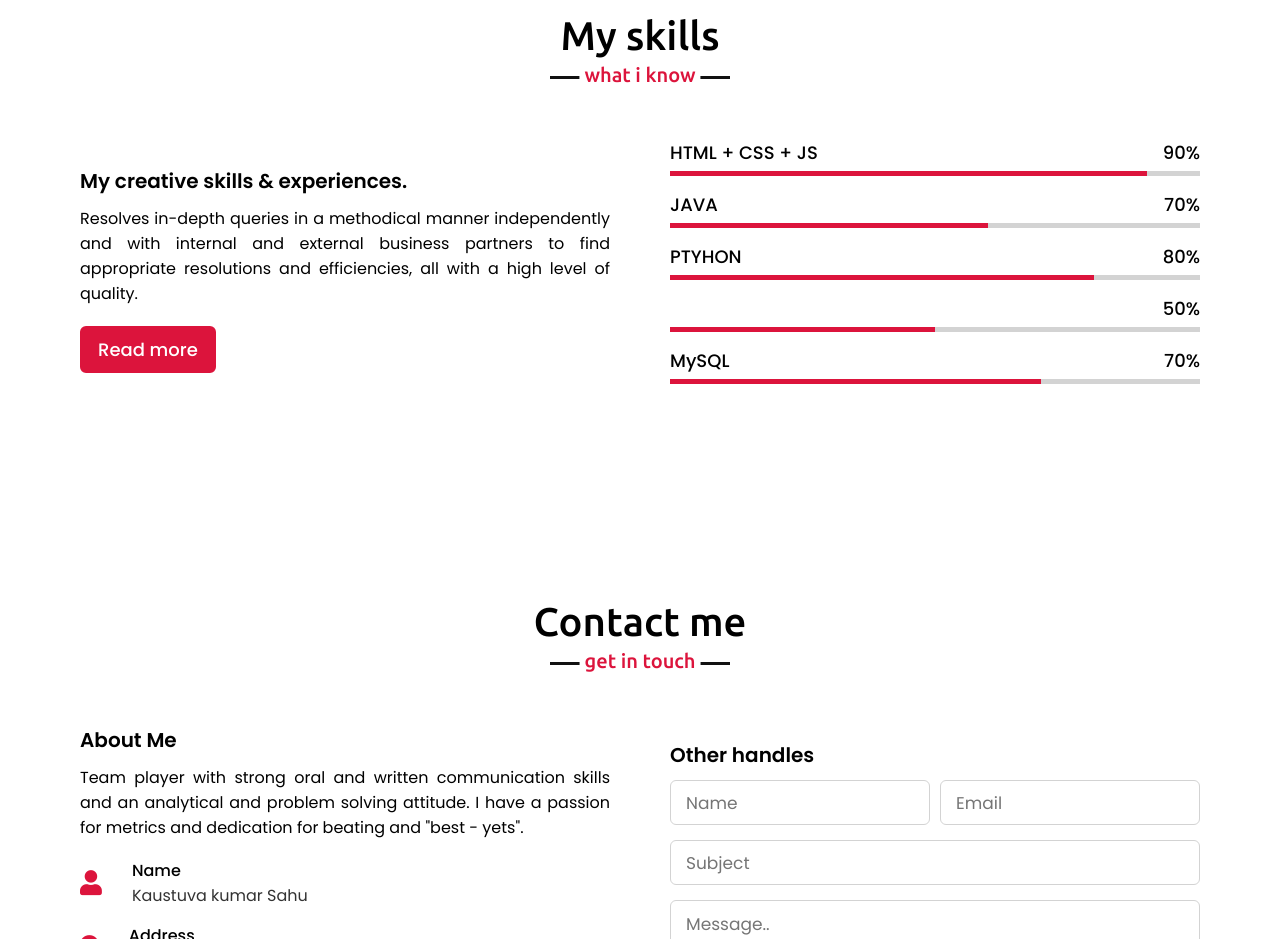
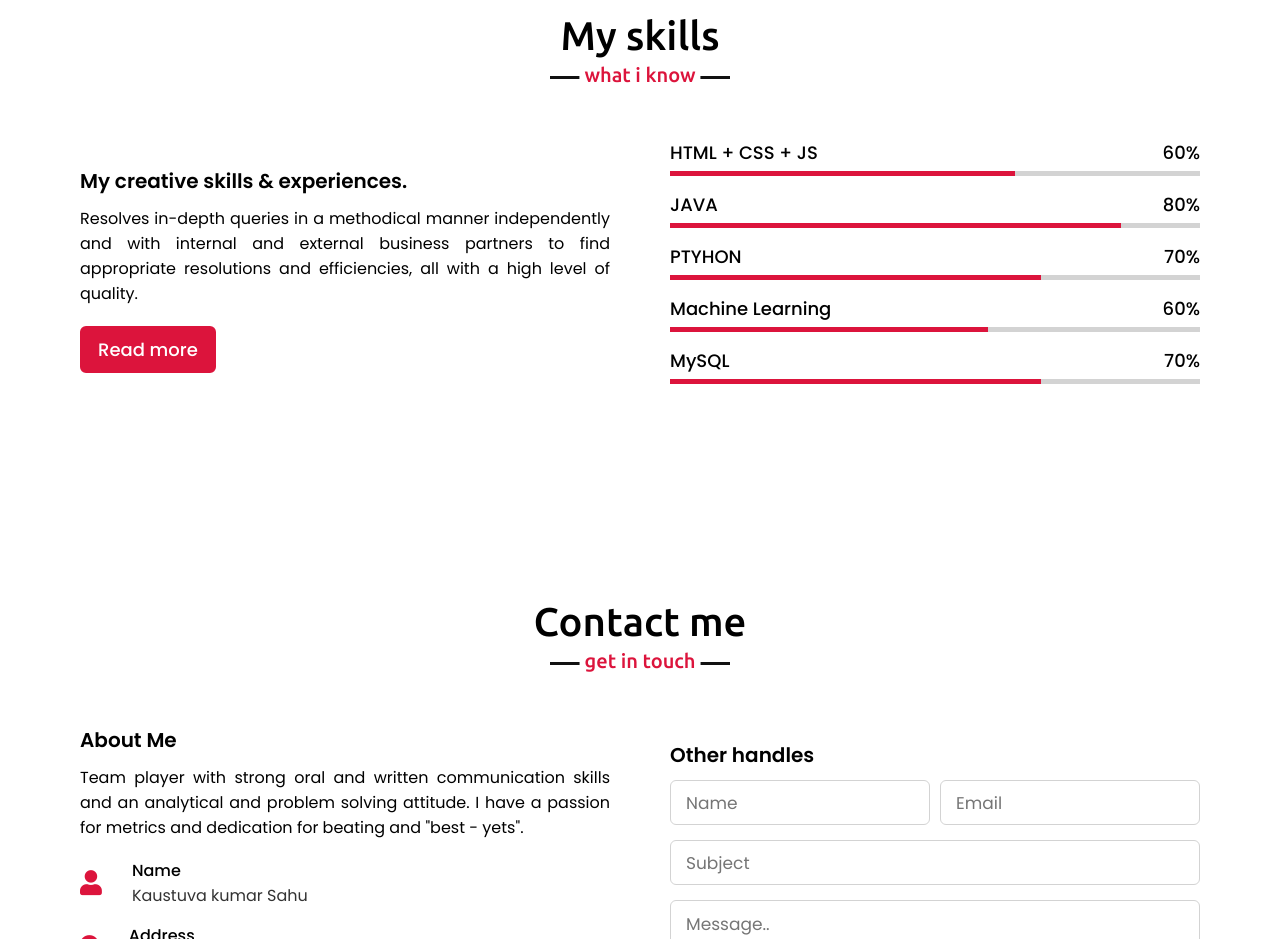
Before and after one commit to kaustuvaks/portfolio, a plain HTML site: page index.html in a window 1280 px wide. Shown: the part 1620-2559 px from the top of the page. Drawn offline with nearby package versions, Linux system fonts and the light colour scheme.

Commit message:
minor changes

```diff
--- a/index.html
+++ b/index.html
@@ -83,28 +83,28 @@
                     <div class="bars">
                         <div class="info">
                             <span>HTML + CSS + JS</span>
-                            <span>90%</span>
+                            <span>60%</span>
                         </div>
                         <div class="line html"></div>
                     </div>
                     <div class="bars">
                         <div class="info">
                             <span>JAVA</span>
-                            <span>70%</span>
+                            <span>80%</span>
                         </div>
                         <div class="line css"></div>
                     </div>
                     <div class="bars">
                         <div class="info">
                             <span>PTYHON</span>
-                            <span>80%</span>
+                            <span>70%</span>
                         </div>
                         <div class="line DSA"></div>
                     </div>
                     <div class="bars">
                         <div class="info">
-                            <span></span>
-                            <span>50%</span>
+                            <span>Machine Learning</span>
+                            <span>60%</span>
                         </div>
                         <div class="line CPP"></div>
                     </div>
--- a/portfolio.css
+++ b/portfolio.css
@@ -304,16 +304,16 @@ section .title::after{
 
 
 .skills-content .right .html::before{
-    width: 90%;
+    width: 65%;
 }
 .skills-content .right .css::before{
-    width: 60%;
+    width: 85%;
 }
 .skills-content .right .DSA::before{
-    width: 80%;
+    width: 70%;
 }
 .skills-content .right .CPP::before{
-    width: 50%;
+    width: 60%;
 }
 .skills-content .right .mySap::before {
     width: 70%;
```
Also changed, not shown: mail.js (deleted).
